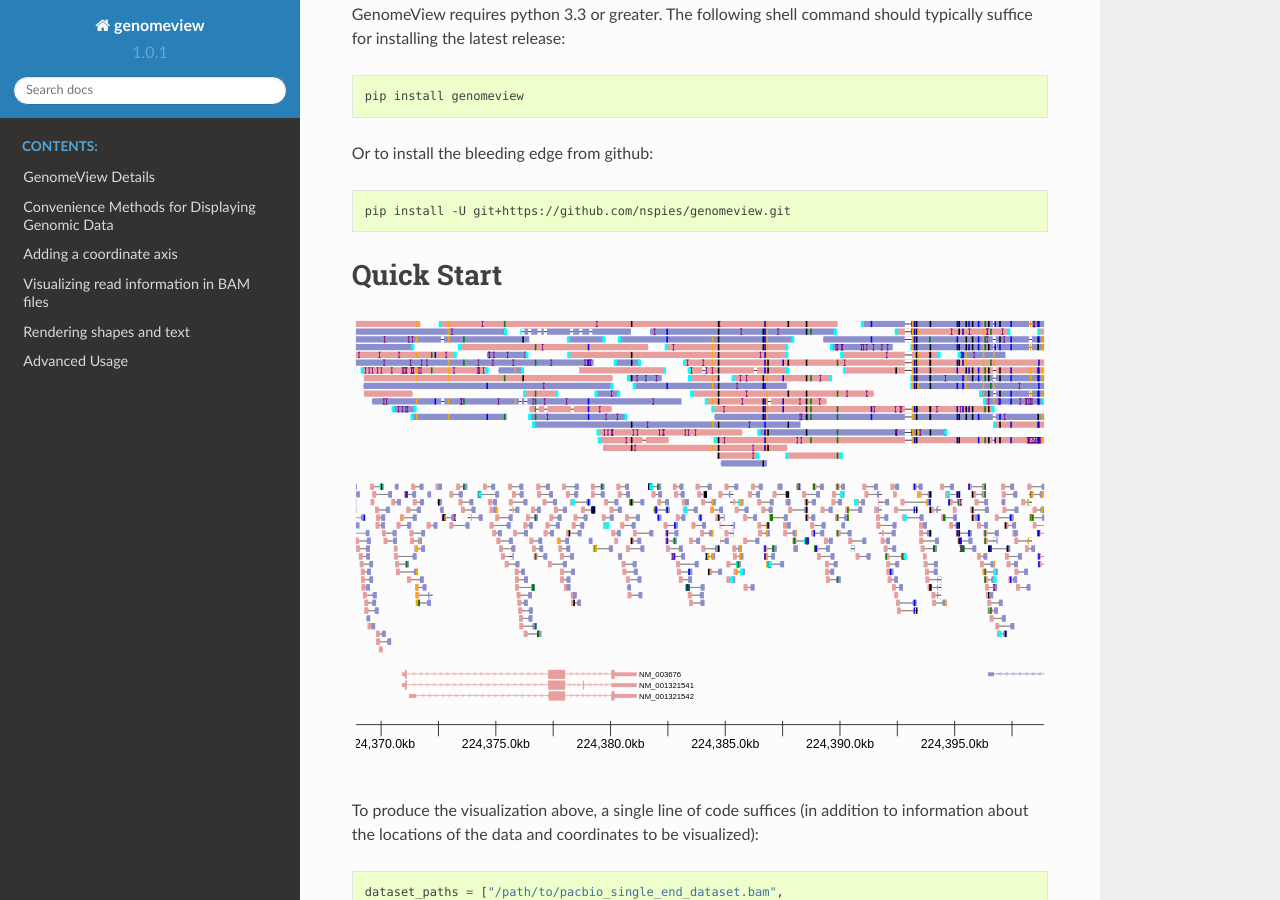
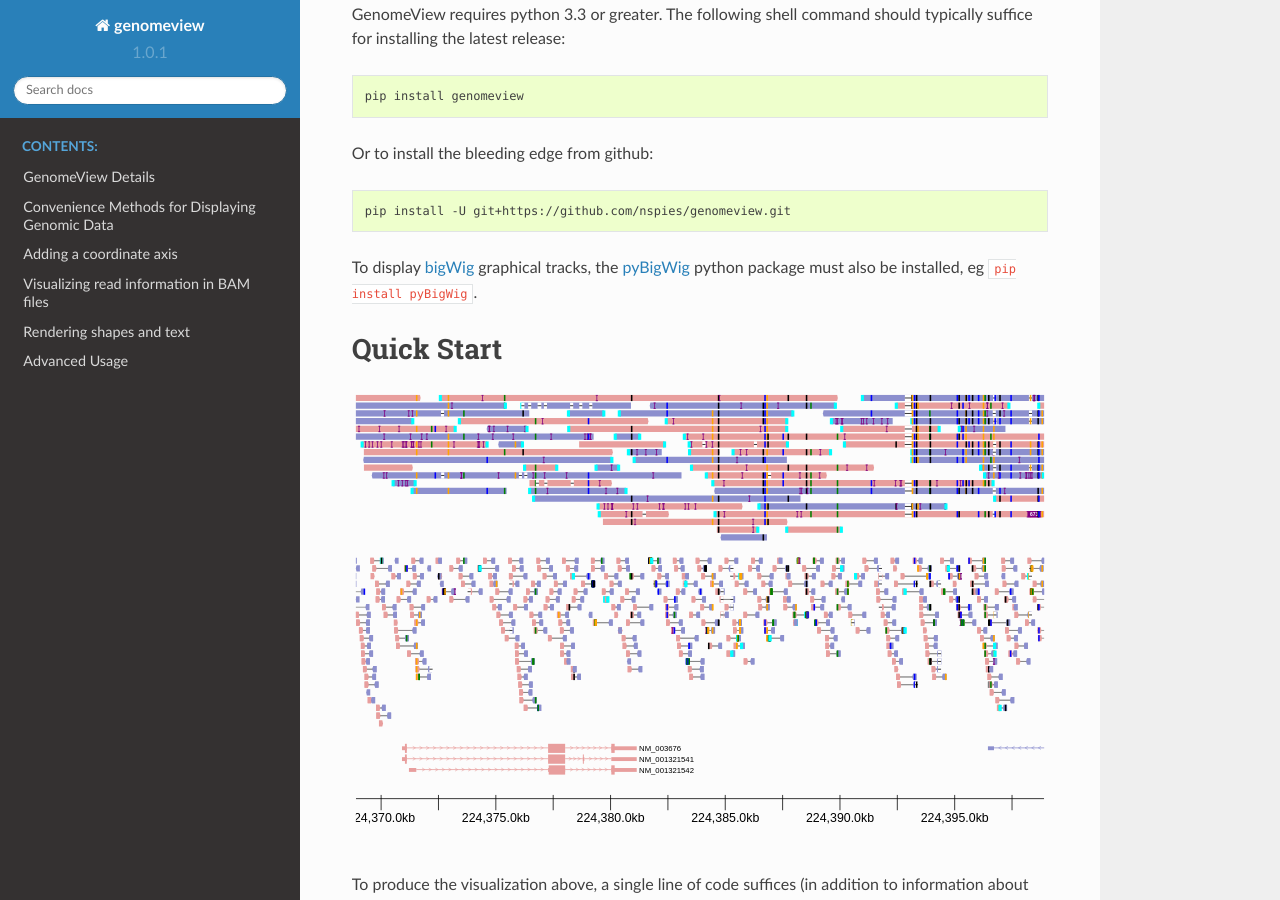
Before and after one commit to nspies/genomeview, a Sphinx documentation site: the page built from docs/index.rst, in a window 1280 px wide and 900 px high, scrolled down 939 px. Built offline with Sphinx 7.4.7 and the Read the Docs theme 2.0.0, drawn with Linux system fonts in a browser that asks for light colours; the version number is read from the project's files by our own code.

Commit message:
updating readme to indicate pyBigWig package is necessary for displaying bigWig tracks

```diff
--- a/docs/index.rst
+++ b/docs/index.rst
@@ -48,6 +48,7 @@ Or to install the bleeding edge from github:
 
     pip install -U git+https://github.com/nspies/genomeview.git
 
+To display `bigWig <https://genome.ucsc.edu/goldenpath/help/bigWig.html>`_ graphical tracks, the `pyBigWig <https://github.com/deeptools/pyBigWig>`_ python package must also be installed, eg ``pip install pyBigWig``.
 
 Quick Start
 ===========
```
